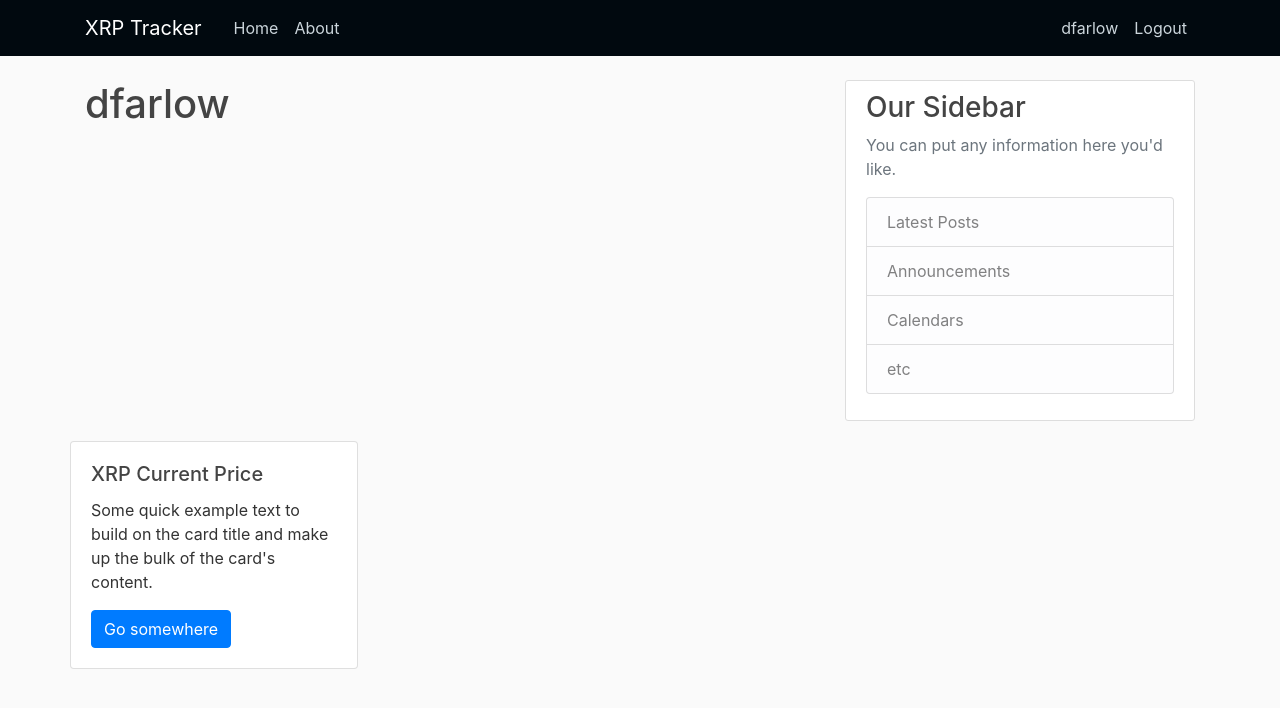
After one commit to dfarlow43/xrp_tracker, a Flask app: page /account in a window 1280 px wide. The commit adds this page. Shown: the top 708 px of the page. Run offline with Flask 2, Linux system fonts and the light colour scheme; a user stored in the database is signed in; some libraries are stand-ins or nearby versions.

Commit message:
add logout and redirect

```diff
--- a/flaskpage/__init__.py
+++ b/flaskpage/__init__.py
@@ -8,4 +8,6 @@
 db = SQLAlchemy(app)
 bcrypt = Bcrypt(app)
 login_manger = LoginManager(app)
+login_manger.login_view = 'login'
+login_manger.login_message_category = 'info'
 from flaskpage import routes
--- a/flaskpage/routes.py
+++ b/flaskpage/routes.py
@@ -1,8 +1,8 @@
-from flask import render_template, url_for,flash,redirect
+from flask import render_template, url_for,flash,redirect,request
 from flaskpage import app, db, bcrypt
 from flaskpage.forms import RegistationForm, LoginForm
 from flaskpage.models import User, Post
-from flask_login import login_user, current_user, logout_user
+from flask_login import login_user, current_user, logout_user, login_required
 
 
 @app.route("/")
@@ -39,8 +39,9 @@
         user = User.query.filter_by(email=form.email.data).first()
         if user and bcrypt.check_password_hash(user.password, form.password.data):
             login_user(user, remember=form.remember.data)
+            next_page = request.args.get('next')
             flash(f'Login Successful','success')
-            return redirect(url_for('home'))
+            return redirect(next_page) if next_page else redirect(url_for('home'))
         else:
             flash("Login unsuccessful, Please Check Email and Password",'danger')
 
@@ -51,3 +52,9 @@
 def logout():
     logout_user()
     return redirect(url_for('home'))
+
+@app.route("/account")
+@login_required
+def account():
+
+    return render_template('account.html', title='Account')
--- /dev/null
+++ b/flaskpage/templates/account.html
@@ -0,0 +1,6 @@
+{% extends "layout.html" %}
+
+{% block content %}
+<h1> {{ current_user.username }}</h1>
+
+{% endblock %}
--- a/flaskpage/templates/layout.html
+++ b/flaskpage/templates/layout.html
@@ -25,7 +25,7 @@
             <!-- Navbar Right Side -->
             <div class="navbar-nav">
                 {% if current_user.is_authenticated %}
-                <a class="nav-item nav-link" href="#">{{ current_user.username }}</a>
+                <a class="nav-item nav-link" href="{{ url_for('account') }}">{{ current_user.username }}</a>
                 <a class="nav-item nav-link" href="{{ url_for('logout') }}">Logout</a>
                 {% else %}
                 <a class="nav-item nav-link" href="{{ url_for('login') }}">Login</a>
```
